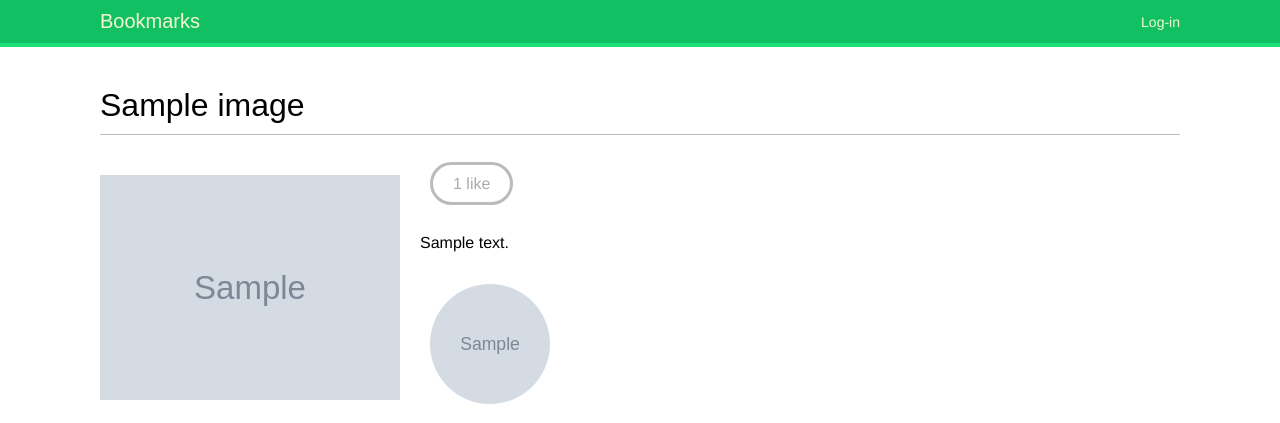
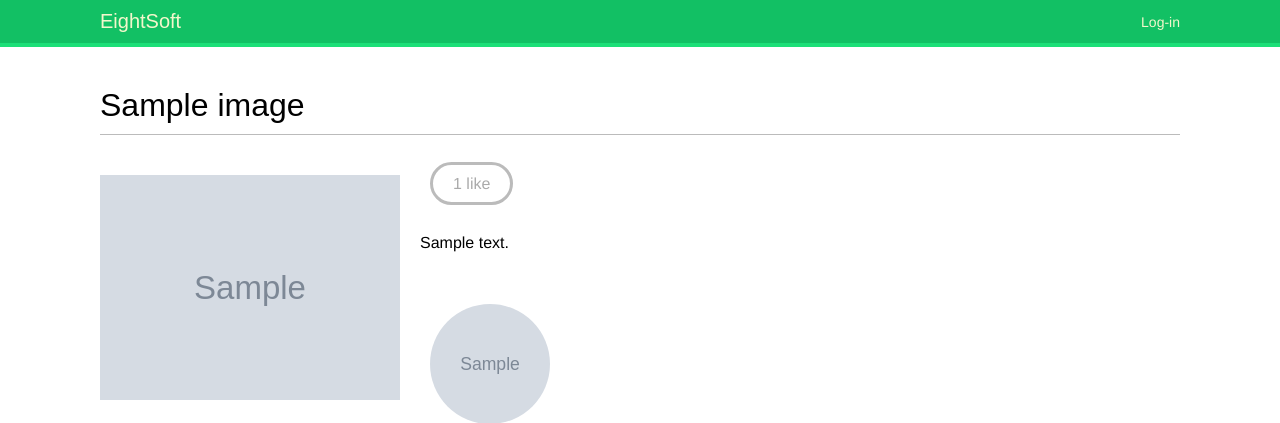
Before and after one commit to Alimov-8/django-social-website, a Django app: a page that uses accounts/templates/base.html in a window 1280 px wide. Shown: the top 423 px of the page. Run offline with Django 3.2, Linux system fonts and the light colour scheme; tables that the repository leaves empty hold one stand-in row (values such as "Sample post"); grey boxes marked "Sample" are stand-in pictures; parts of the project's set-up code (start-up, migrations or seed data) failed here and were passed over; some libraries are stand-ins or nearby versions; some web fonts are replaced.

Commit message:
image thumbnails

```diff
--- a/accounts/templates/base.html
+++ b/accounts/templates/base.html
@@ -7,7 +7,7 @@
 </head>
 <body>
     <div id="header">
-        <span class="logo">Bookmarks</span>
+        <span class="logo">EightSoft</span>
         {% if request.user.is_authenticated %}
             <ul class="menu">
                 <li {% if section == "dashboard" %} class="selected"{% endif %}>
--- a/config/settings.py
+++ b/config/settings.py
@@ -51,6 +51,9 @@ INSTALLED_APPS = [
     # Adding social authentication to your site
     'social_django',
     'django_extensions',
+
+    # Image resizing, qulity change
+    'easy_thumbnails',
 ]
 
 MIDDLEWARE = [
--- a/images/templates/images/image/detail.html
+++ b/images/templates/images/image/detail.html
@@ -2,7 +2,10 @@
 {% block title %}{{ image.title }}{% endblock %}
 {% block content %}
     <h1>{{ image.title }}</h1>
-    <img src="{{ image.image.url }}" class="image-detail">
+    {% load thumbnail %}
+    <a href="{{ image.image.url }}">
+        <img src="{% thumbnail image.image 300x0 quality=85 %}" class="image-detail">
+    </a>
     {% with total_likes=image.users_like.count %}
         <div class="image-info">
             <div>
@@ -11,8 +14,8 @@
                 </span>
             </div>
             {{ image.description|linebreaks }}
-        </div>
-        <div class="image-likes">
+
+            <div class="image-likes">
             {% for user in image.users_like.all %}
                 <div>
                     <img src="{{ user.profile.photo.url }}">
```
Also changed, not shown: media/users/2021/07/19/django-and-duke.jpg.300x0_q85.jpg (added).
